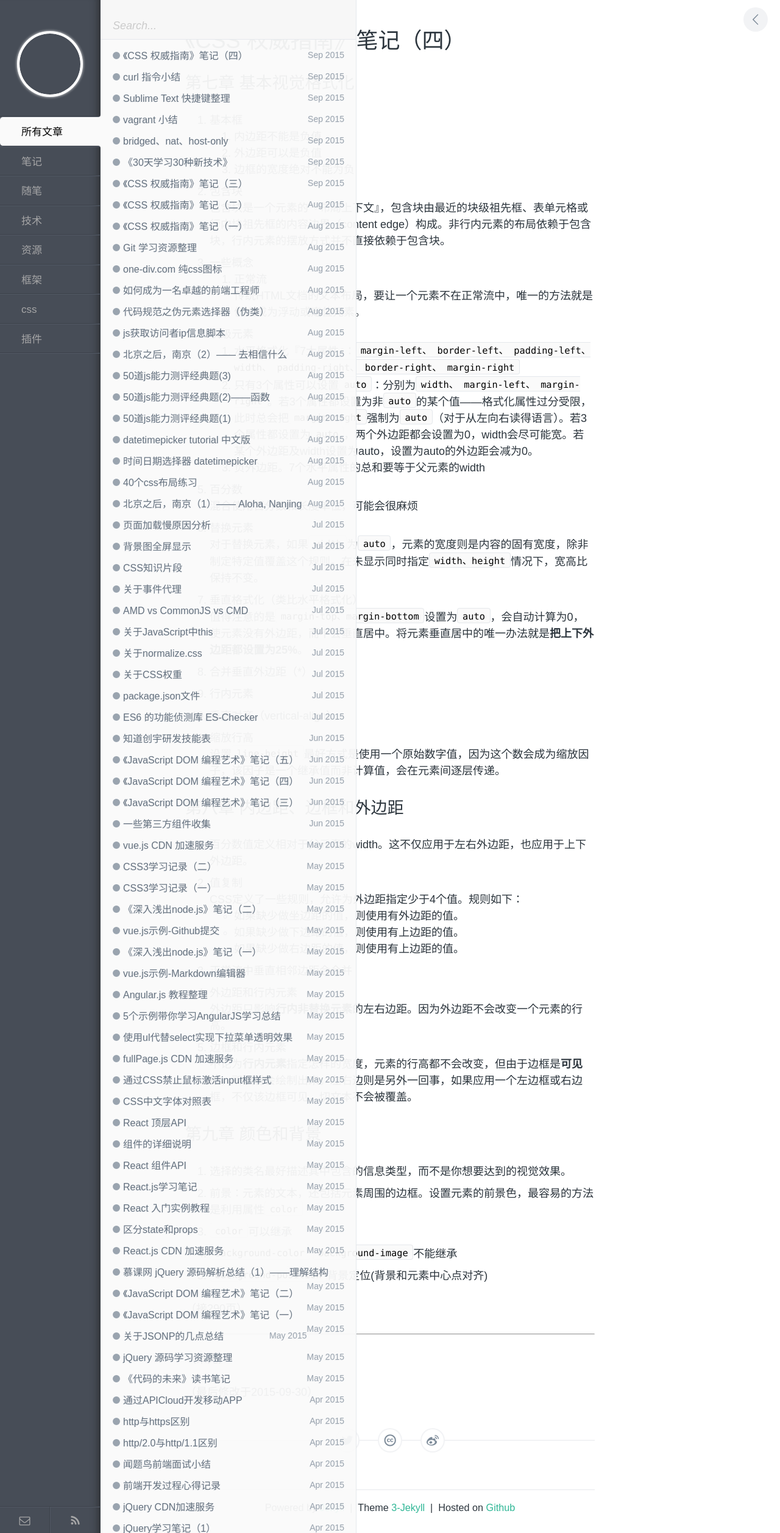
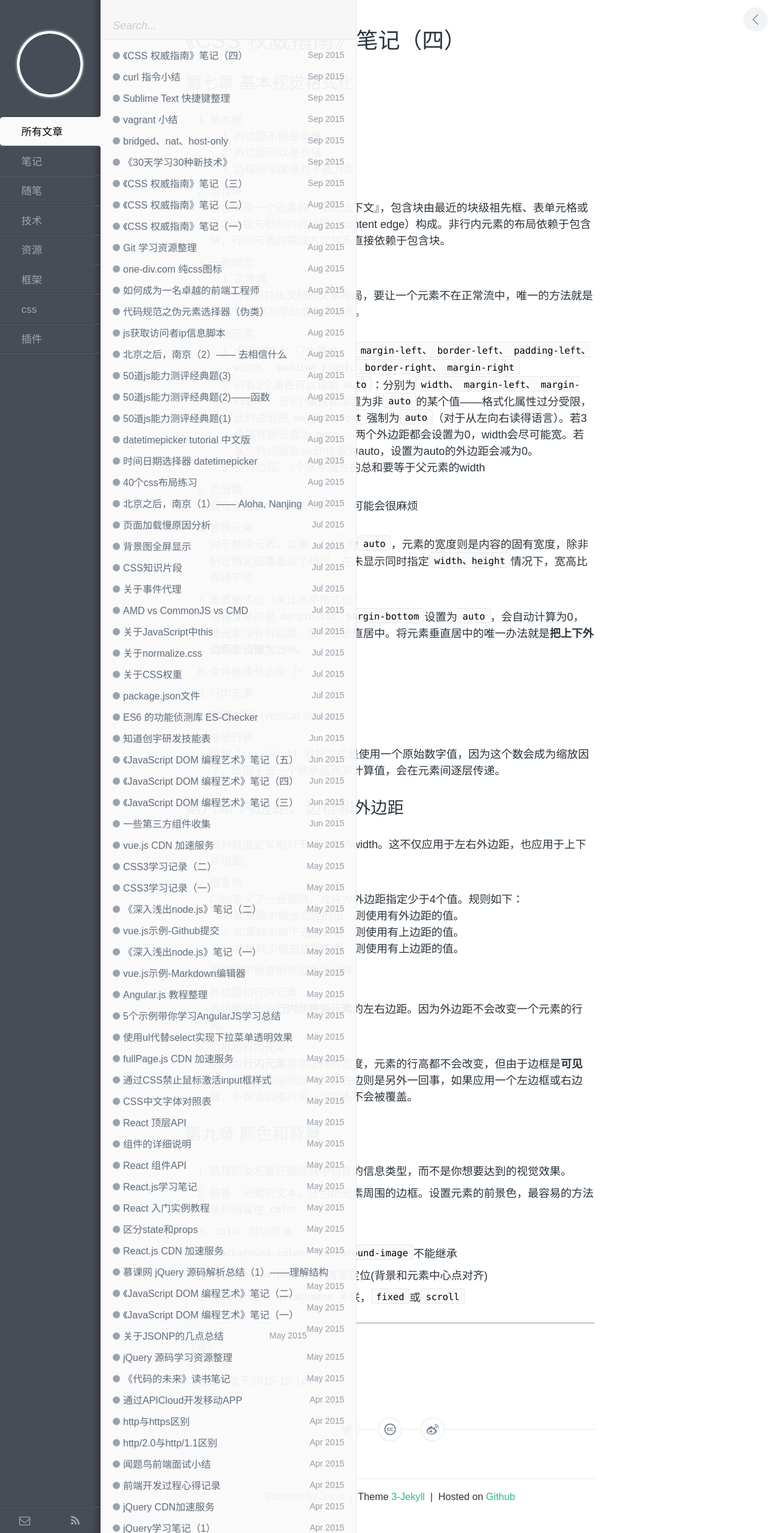
Before and after one commit to byr-gdp/byr-gdp.github.io, a Jekyll site: the page built from _posts/note/2015-09-28-css-guide-4.md, in a window 1280 px wide. Shown: the whole page at 61% size. Built offline with Jekyll 4.4.1, drawn with Linux system fonts in a browser that asks for light colours; comment, search, counter and statistics services are not loaded.

Commit message:
update chapter 9

```diff
--- a/_posts/note/2015-09-28-css-guide-4.md
+++ b/_posts/note/2015-09-28-css-guide-4.md
@@ -80,20 +80,10 @@ description: 《CSS 权威指南》
 3. `color`可以继承
 4. `background-color` `background-image`不能继承
 5. `background-position`背景定位(背景和元素中心点对齐)
-
-
-
-
-
-
-
-
-
-
-（接290页）
+6. `background-attachment`关联，`fixed`或`scroll`
 
 ---
 
-（未完）
+（完）
 
-（最后修改于2015-09-30）
+（最后修改于2015-10-14）
```
